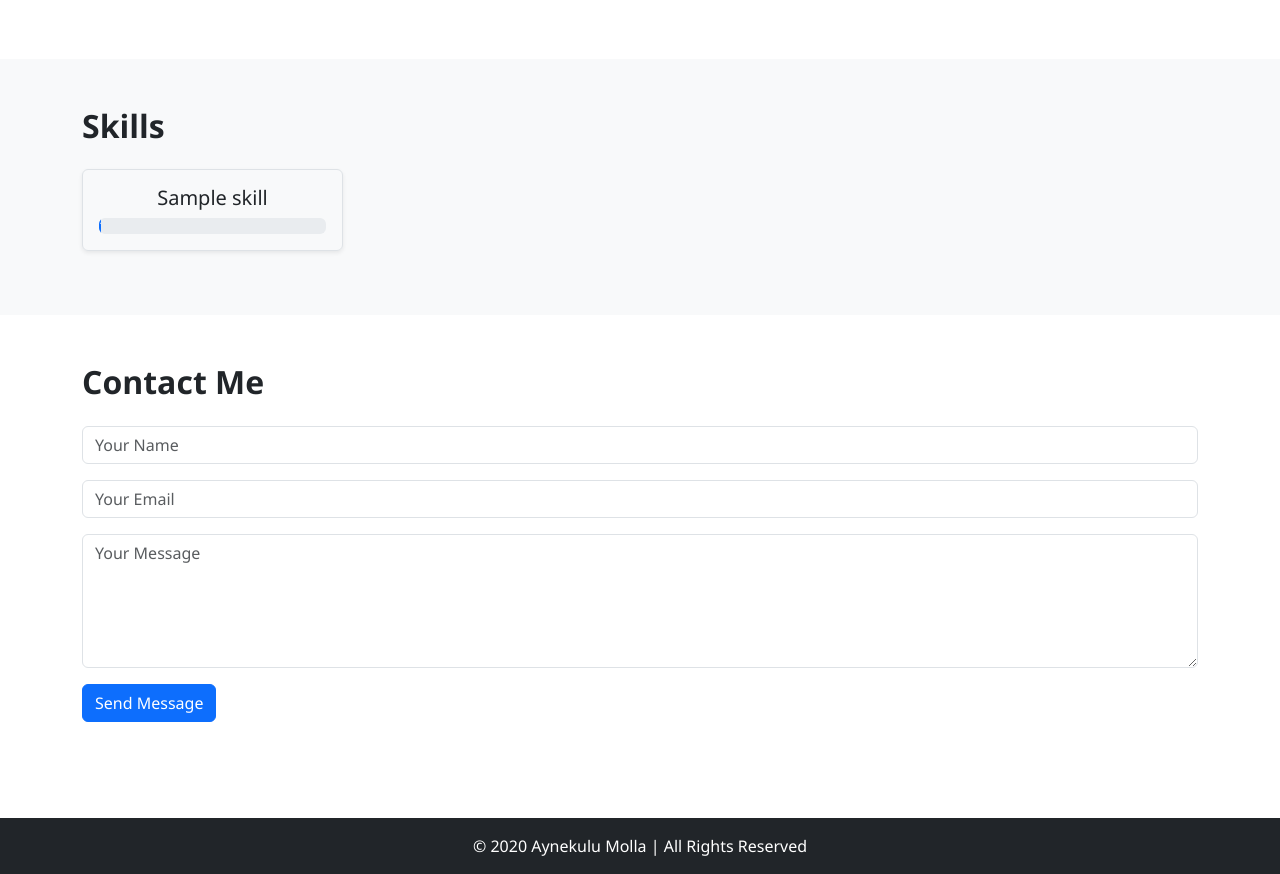
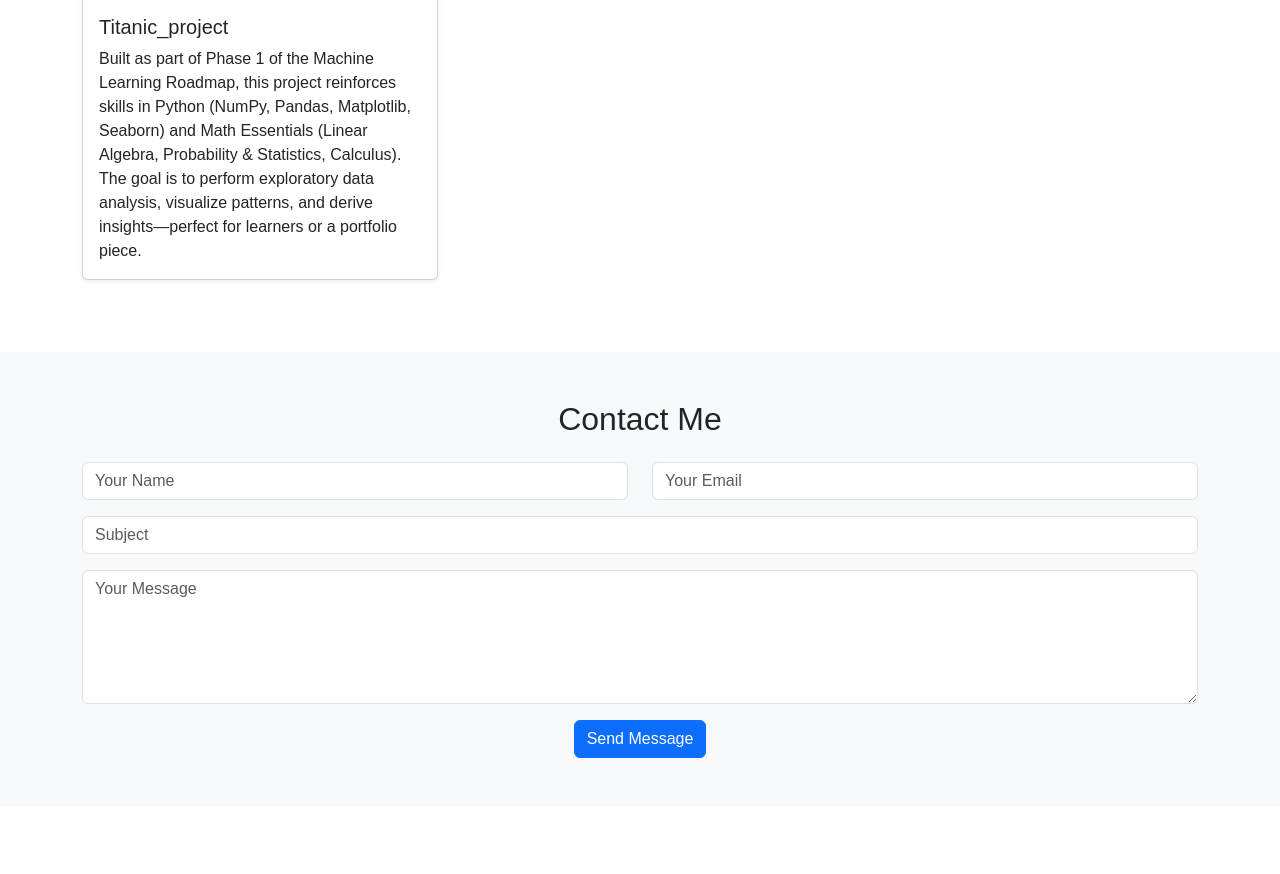
Before and after one commit to Aynekulu-Dev/portfolio, a Django app: template main/templates/home.html in a window 1280 px wide. Shown: the part 1053-1927 px from the top of the page. After the commit the page ends 1811 px from the top, so only its background shows below. Run offline with Django 5.2, Linux system fonts and the light colour scheme; data comes from the database, SQL or seed files in the repository; tables that the repository leaves empty hold one stand-in row (values such as "Sample post"); the template is opened without the code that fills it: values that come from a table or form of the project are taken from there, most other values are stand-ins (such as "Sample title", 1, 10 or a date in 2020).

Commit message:
Initial modern portfolio setup: templates, static, models, views, forms

```diff
--- a/main/forms.py
+++ b/main/forms.py
@@ -1,6 +1,13 @@
 from django import forms
+from .models import ContactMessage
 
-class ContactForm(forms.Form):
-    name = forms.CharField(max_length=100, widget=forms.TextInput(attrs={'class':'form-control','placeholder':'Your Name'}))
-    email = forms.EmailField(widget=forms.EmailInput(attrs={'class':'form-control','placeholder':'Your Email'}))
-    message = forms.CharField(widget=forms.Textarea(attrs={'class':'form-control','placeholder':'Your Message','rows':5}))
+class ContactForm(forms.ModelForm):
+    class Meta:
+        model = ContactMessage
+        fields = ['name', 'email', 'subject', 'message']
+        widgets = {
+            'name': forms.TextInput(attrs={'class':'form-control', 'placeholder':'Your Name'}),
+            'email': forms.EmailInput(attrs={'class':'form-control', 'placeholder':'Your Email'}),
+            'subject': forms.TextInput(attrs={'class':'form-control', 'placeholder':'Subject'}),
+            'message': forms.Textarea(attrs={'class':'form-control', 'placeholder':'Your Message', 'rows':5}),
+        }
--- a/main/models.py
+++ b/main/models.py
@@ -1,36 +1,28 @@
 from django.db import models
 
+class Skill(models.Model):
+    name = models.CharField(max_length=50)
+    level = models.PositiveIntegerField(help_text="Level in %")
+
+    def __str__(self):
+        return self.name
+
 class Project(models.Model):
-    title = models.CharField(max_length=200)
+    title = models.CharField(max_length=100)
     description = models.TextField()
-    tech_stack = models.CharField(max_length=200)
-    github_link = models.URLField(blank=True, null=True)
-    live_demo = models.URLField(blank=True, null=True)
-    image = models.ImageField(upload_to="projects/", blank=True, null=True)
+    image = models.ImageField(upload_to='projects/')
+    github_url = models.URLField(blank=True, null=True)
+    demo_url = models.URLField(blank=True, null=True)
 
     def __str__(self):
         return self.title
 
 class ContactMessage(models.Model):
-    name = models.CharField(max_length=100)
+    name = models.CharField(max_length=50)
     email = models.EmailField()
+    subject = models.CharField(max_length=100)
     message = models.TextField()
     created_at = models.DateTimeField(auto_now_add=True)
 
     def __str__(self):
-        return f"{self.name} - {self.email}"
-class About(models.Model):
-    name = models.CharField(max_length=100, default="Aynekulu Molla")
-    bio = models.TextField()
-    degree = models.CharField(max_length=200, default="Bachelor's Degree")
-    profile_image = models.ImageField(upload_to='about/', blank=True, null=True)
-    certificate_image = models.ImageField(upload_to='about/', blank=True, null=True)
-
-    def __str__(self):
         return self.name
-class Skill(models.Model):
-    name = models.CharField(max_length=50)        # Skill name, e.g., Python
-    level = models.IntegerField(default=50)       # Skill proficiency 0-100%
-
-    def __str__(self):
-        return self.name
--- a/main/templates/base.html
+++ b/main/templates/base.html
@@ -5,43 +5,12 @@
     <meta charset="UTF-8">
     <meta name="viewport" content="width=device-width, initial-scale=1.0">
     <title>{% block title %}Aynekulu Molla Portfolio{% endblock %}</title>
-
-    <!-- Bootstrap CSS -->
     <link href="https://cdn.jsdelivr.net/npm/bootstrap@5.3.0/dist/css/bootstrap.min.css" rel="stylesheet">
-
-    <!-- Custom CSS -->
     <link rel="stylesheet" href="{% static 'css/style.css' %}">
+    <script src="https://cdn.jsdelivr.net/npm/bootstrap@5.3.0/dist/js/bootstrap.bundle.min.js"></script>
+    <script src="{% static 'js/main.js' %}"></script>
 </head>
 <body>
-    <!-- Navbar -->
-    <nav class="navbar navbar-expand-lg navbar-dark bg-dark shadow-sm">
-      <div class="container">
-        <a class="navbar-brand fw-bold" href="/">Aynekulu Molla</a>
-        <button class="navbar-toggler" type="button" data-bs-toggle="collapse" data-bs-target="#navbarNav">
-          <span class="navbar-toggler-icon"></span>
-        </button>
-        <div class="collapse navbar-collapse" id="navbarNav">
-          <ul class="navbar-nav ms-auto">
-            <li class="nav-item"><a class="nav-link" href="#projects">Projects</a></li>
-            <li class="nav-item"><a class="nav-link" href="#skills">Skills</a></li>
-            <li class="nav-item"><a class="nav-link" href="#contact">Contact</a></li>
-          </ul>
-        </div>
-      </div>
-    </nav>
-
-    <!-- Main content -->
-    {% block content %}
-    {% endblock %}
-
-    <!-- Footer -->
-    <footer class="bg-dark text-white text-center py-3 mt-5">
-        &copy; {{ year }} Aynekulu Molla | All Rights Reserved
-    </footer>
-
-    <!-- Bootstrap JS -->
-    <script src="https://cdn.jsdelivr.net/npm/bootstrap@5.3.0/dist/js/bootstrap.bundle.min.js"></script>
-    <!-- Custom JS -->
-    <script src="{% static 'js/script.js' %}"></script>
+    {% block content %}{% endblock %}
 </body>
 </html>
--- a/main/templates/home.html
+++ b/main/templates/home.html
@@ -1,19 +1,60 @@
 {% extends 'base.html' %}
-{% block title %}Home | Aynekulu Molla{% endblock %}
+{% block title %}Home - Aynekulu{% endblock %}
 {% block content %}
+
+<!-- Navbar -->
+<nav class="navbar navbar-expand-lg navbar-dark bg-dark shadow-sm sticky-top">
+  <div class="container">
+    <a class="navbar-brand fw-bold" href="/">Aynekulu Molla</a>
+    <button class="navbar-toggler" type="button" data-bs-toggle="collapse" data-bs-target="#navbarNav">
+      <span class="navbar-toggler-icon"></span>
+    </button>
+    <div class="collapse navbar-collapse" id="navbarNav">
+      <ul class="navbar-nav ms-auto">
+        <li class="nav-item"><a class="nav-link" href="#about">About</a></li>
+        <li class="nav-item"><a class="nav-link" href="#skills">Skills</a></li>
+        <li class="nav-item"><a class="nav-link" href="#projects">Projects</a></li>
+        <li class="nav-item"><a class="nav-link" href="#contact">Contact</a></li>
+      </ul>
+    </div>
+  </div>
+</nav>
+
 <!-- Hero Section -->
-<section class="hero text-center py-5 bg-light">
+<header class="bg-primary text-white text-center py-5">
+  <h1>Hi, I'm Aynekulu Molla</h1>
+  <p>Full Stack Developer & Designer</p>
+</header>
+
+<!-- About Section -->
+<section id="about" class="py-5">
   <div class="container">
-        <h1 class="display-4 fw-bold">Hi, I'm Aynekulu Molla</h1>
-        <p class="lead">I build modern and responsive web applications</p>
-        <a href="#projects" class="btn btn-primary mt-3">View My Work</a>
+    <h2 class="text-center mb-4">About Me</h2>
+    <p class="text-center">I am a passionate developer creating modern and responsive websites and applications.</p>
+  </div>
+</section>
+
+<!-- Skills Section -->
+<section id="skills" class="py-5 bg-light">
+  <div class="container">
+    <h2 class="text-center mb-4">Skills</h2>
+    <div class="row">
+      {% for skill in skills %}
+      <div class="col-md-4 mb-3">
+        <h5>{{ skill.name }}</h5>
+        <div class="progress">
+          <div class="progress-bar" role="progressbar" style="width: {{ skill.level }}%;" aria-valuenow="{{ skill.level }}" aria-valuemin="0" aria-valuemax="100">{{ skill.level }}%</div>
+        </div>
+      </div>
+      {% endfor %}
+    </div>
   </div>
 </section>
 
 <!-- Projects Section -->
 <section id="projects" class="py-5">
   <div class="container">
-        <h2 class="fw-bold mb-4">Projects</h2>
+    <h2 class="text-center mb-4">Projects</h2>
     <div class="row">
       {% for project in projects %}
       <div class="col-md-4 mb-4">
@@ -22,28 +63,8 @@
           <div class="card-body">
             <h5 class="card-title">{{ project.title }}</h5>
             <p class="card-text">{{ project.description }}</p>
-                    </div>
-                    <div class="card-footer">
-                        <a href="{{ project.link }}" target="_blank" class="btn btn-outline-primary w-100">View Project</a>
-                    </div>
-                </div>
-            </div>
-            {% endfor %}
-        </div>
-    </div>
-</section>
-
-<!-- Skills Section -->
-<section id="skills" class="py-5 bg-light">
-    <div class="container">
-        <h2 class="fw-bold mb-4">Skills</h2>
-        <div class="row">
-            {% for skill in skills %}
-            <div class="col-md-3 col-sm-6 mb-3">
-                <div class="skill-card p-3 text-center border rounded shadow-sm">
-                    <h5>{{ skill.name }}</h5>
-                    <div class="progress mt-2">
-                        <div class="progress-bar" role="progressbar" style="width: {{ skill.level }}%;" aria-valuenow="{{ skill.level }}" aria-valuemin="0" aria-valuemax="100">{{ skill.level }}%</div>
+            {% if project.github_url %}<a href="{{ project.github_url }}" target="_blank" class="btn btn-outline-dark btn-sm">GitHub</a>{% endif %}
+            {% if project.demo_url %}<a href="{{ project.demo_url }}" target="_blank" class="btn btn-primary btn-sm">Demo</a>{% endif %}
           </div>
         </div>
       </div>
@@ -53,22 +74,22 @@
 </section>
 
 <!-- Contact Section -->
-<section id="contact" class="py-5">
+<section id="contact" class="py-5 bg-light">
   <div class="container">
-        <h2 class="fw-bold mb-4">Contact Me</h2>
-        <form method="POST" action="{% url 'contact' %}">
+    <h2 class="text-center mb-4">Contact Me</h2>
+    <form method="post" action="{% url 'contact' %}">
       {% csrf_token %}
-            <div class="mb-3">
-                <input type="text" name="name" placeholder="Your Name" class="form-control" required>
+      <div class="row">
+        <div class="col-md-6 mb-3">{{ form.name }}</div>
+        <div class="col-md-6 mb-3">{{ form.email }}</div>
       </div>
-            <div class="mb-3">
-                <input type="email" name="email" placeholder="Your Email" class="form-control" required>
+      <div class="mb-3">{{ form.subject }}</div>
+      <div class="mb-3">{{ form.message }}</div>
+      <div class="text-center">
+        <button type="submit" class="btn btn-primary">Send Message</button>
       </div>
-            <div class="mb-3">
-                <textarea name="message" placeholder="Your Message" class="form-control" rows="5" required></textarea>
-            </div>
-            <button type="submit" class="btn btn-primary">Send Message</button>
     </form>
   </div>
 </section>
+
 {% endblock %}
--- a/main/urls.py
+++ b/main/urls.py
@@ -3,7 +3,5 @@ from . import views
 
 urlpatterns = [
     path('', views.home, name='home'),
-    path('about/', views.about, name='about'),
-    path('projects/', views.projects, name='projects'),
     path('contact/', views.contact, name='contact'),
 ]
--- a/portfolio_project/settings.py
+++ b/portfolio_project/settings.py
@@ -69,6 +69,9 @@ STATIC_URL = '/static/'
 STATICFILES_DIRS = [BASE_DIR / "static"]
 STATIC_ROOT = BASE_DIR / "staticfiles"
 
+
+
+
 MEDIA_URL = '/media/'
 MEDIA_ROOT = BASE_DIR / "media"
 
--- a/static/css/style.css
+++ b/static/css/style.css
@@ -1,21 +1,17 @@
 body {
-    font-family: 'Segoe UI', sans-serif;
+    font-family: 'Arial', sans-serif;
+    scroll-behavior: smooth;
 }
 
-.hero {
-    background: url('../images/hero-bg.jpg') no-repeat center center;
-    background-size: cover;
-    color: #fff;
+.navbar-brand {
+    font-size: 1.5rem;
 }
 
-.skill-card {
-    transition: transform 0.3s;
+section {
+    padding-top: 60px;
+    padding-bottom: 60px;
 }
 
-.skill-card:hover {
-    transform: translateY(-5px);
+.progress-bar {
+    background-color: #0d6efd;
 }
-
-footer {
-    background-color: #212529;
-}
--- a/static/js/script.js
+++ b/static/js/script.js
@@ -1,8 +1,9 @@
-// Smooth scroll for navbar links
-document.querySelectorAll('a.nav-link').forEach(anchor => {
-    anchor.addEventListener('click', function (e) {
+// Smooth scrolling for navbar links
+document.querySelectorAll('.navbar-nav a').forEach(anchor => {
+    anchor.addEventListener('click', function(e) {
         e.preventDefault();
-        const target = document.querySelector(this.getAttribute('href'));
-        target.scrollIntoView({ behavior: 'smooth' });
+        document.querySelector(this.getAttribute('href')).scrollIntoView({
+            behavior: 'smooth'
+        });
     });
 });
```
Also changed, not shown: main/views.py (+10 -38 lines). Lines whose indentation alone changed are shown as unchanged.
